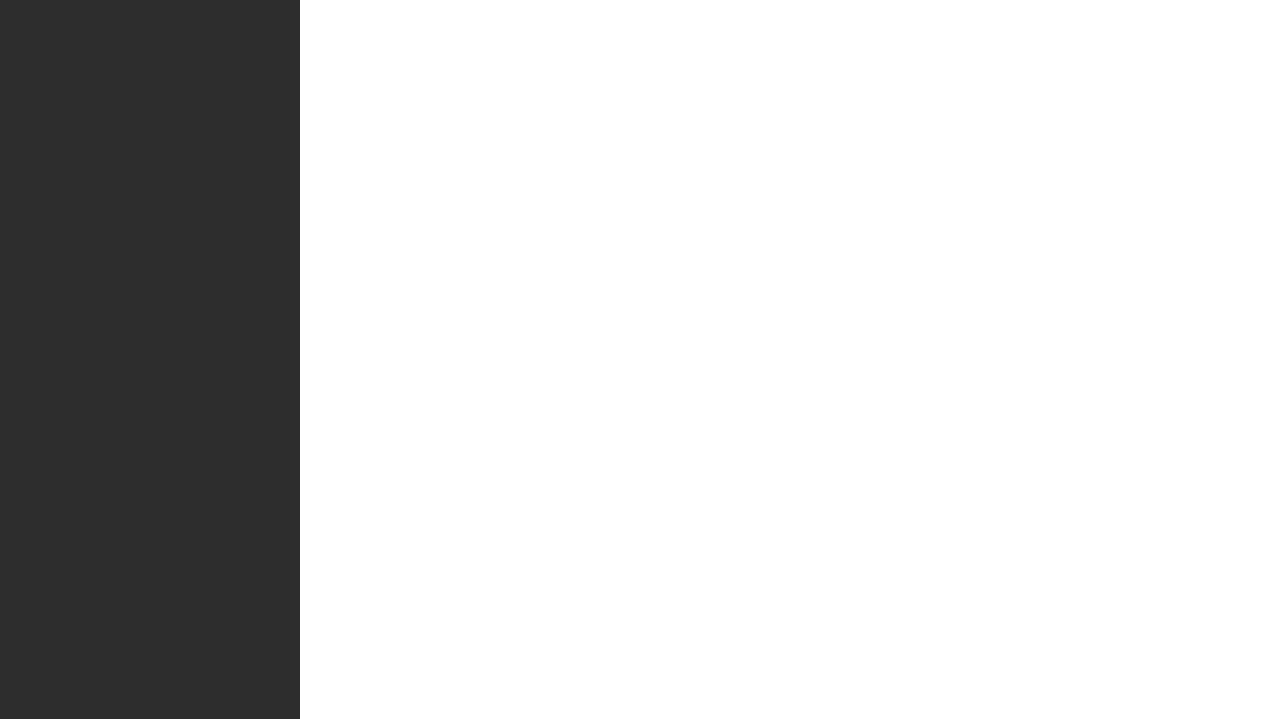
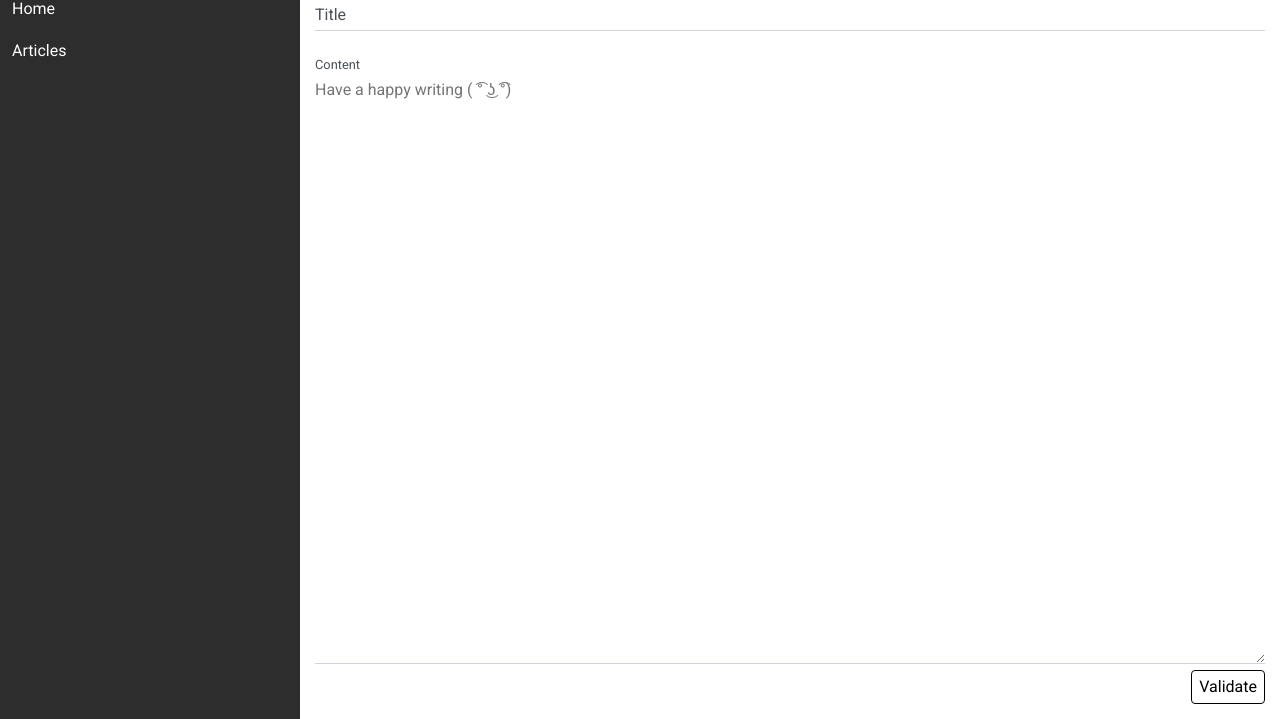
Before and after one commit to quantumsheep/harnomy, a React app in the folder client-admin/: page /articles/new in a window 1280 px wide. Before the commit this address had no page. Shown: the part 81-800 px from the top of the page. Built offline with nearby package versions, Linux system fonts and the light colour scheme.

Commit message:
Finish new article form

```diff
--- a/client-admin/src/components/App.js
+++ b/client-admin/src/components/App.js
@@ -5,6 +5,9 @@ import { BrowserRouter as Router, Route, Switch } from 'react-router-dom';
 import Home from './Home.js';
 import NotFound from './NotFound.js';
 import Articles from './Articles.js';
+import NewArticle from './NewArticle.js';
+
+import logo from '../logo-white.png';
 
 class App extends Component {
   render() {
@@ -12,6 +15,9 @@ class App extends Component {
       <Router>
         <div className="SubRouter">
           <Navigation>
+            <li>
+              <img className="logo" src={logo} alt="Logo"></img>
+            </li>
             <NavigationItem to="/" text="Home" />
             <NavigationItem to="/articles" text="Articles" />
           </Navigation>
@@ -21,6 +27,7 @@ class App extends Component {
               <Route path="/" exact component={Home} />
               <Route path="/home" exact component={Home} />
               <Route path="/articles" exact component={Articles} />
+              <Route path="/articles/new" exact component={NewArticle} />
               <Route component={NotFound} />
             </Switch>
           </main>
--- /dev/null
+++ b/client-admin/src/components/Input.js
@@ -0,0 +1,37 @@
+import React, { Component } from 'react';
+
+class Input extends Component {
+  state = {
+    active: false
+  }
+
+  constructor(props) {
+    super(props);
+
+    if (props.value) {
+      this.setState({ active: true });
+    }
+  }
+
+  onFocus = e => {
+    this.setState({ active: true });
+  }
+
+  onBlur = e => {
+    if (!e.target.value) {
+      this.setState({ active: false });
+    }
+  }
+
+  render() {
+    const { label, ...others } = this.props;
+    return (
+      <div className="form-group">
+        <input {...others} onFocus={this.onFocus} onBlur={this.onBlur} />
+        <label className={this.state.active ? 'active' : ''} htmlFor={this.props.id}>{label}</label>
+      </div>
+    );
+  }
+}
+
+export default Input;
--- /dev/null
+++ b/client-admin/src/components/NewArticle.js
@@ -0,0 +1,46 @@
+import React, { Component } from 'react';
+import { Link } from 'react-router-dom';
+import Input from './Input';
+import Textarea from './Textarea';
+
+class Articles extends Component {
+  state = {
+    articles: [],
+    title: "",
+    content: ""
+  }
+
+  handleChange = prop => event => {
+    this.setState({ [prop]: event.target.value });
+  }
+
+  goBackToArticleList = () => {
+      if (this.state.title && this.state.content) {
+
+      }
+  }
+
+  save = e => {
+      e.preventDefault();
+  }
+
+  render() {
+    return (
+      <div class="admin-form">
+        <div>
+          <h1 className="d-inline-block">New article</h1>
+          <Link to="/articles" className="btn float-right">Back to articles list</Link>
+        </div>
+        <form method="POST" onSubmit={this.save} >
+            <Input type="text" label="Title" name="title" id="title" value={this.state.title} onChange={this.handleChange('title')} />
+            <Textarea label="Content" name="content" id="content" value={this.state.content} onChange={this.handleChange('content')} placeholder="Have a happy writing ( ͡° ͜ʖ ͡°)" className="h-100" formGroupClass="h-100" />
+            <div className="text-right">
+              <button type="submit" className="btn">Validate</button>
+            </div>
+        </form>
+      </div >
+    );
+  }
+}
+
+export default Articles;
--- /dev/null
+++ b/client-admin/src/components/Textarea.js
@@ -0,0 +1,37 @@
+import React, { Component } from 'react';
+
+class Input extends Component {
+  state = {
+    active: false
+  }
+
+  constructor(props) {
+    super(props);
+
+    if (props.value) {
+      this.setState({ active: true });
+    }
+  }
+
+  onFocus = e => {
+    this.setState({ active: true });
+  }
+
+  onBlur = e => {
+    if (!e.target.value) {
+      this.setState({ active: false });
+    }
+  }
+
+  render() {
+    const { label, formGroupClass, ...others } = this.props;
+    return (
+      <div className={"form-group" + (this.state.active ? ' active ' : ' ') + formGroupClass}>
+        <label htmlFor={this.props.id}>{label}</label>
+        <textarea {...others} onFocus={this.onFocus} onBlur={this.onBlur}></textarea>
+      </div>
+    );
+  }
+}
+
+export default Input;
--- a/client-admin/src/index.css
+++ b/client-admin/src/index.css
@@ -25,6 +25,7 @@ body {
 .Navigation {
     height: 100%;
     min-width: 300px;
+    max-width: 300px;
     background-color: #2d2d2d;
 }
 
@@ -49,32 +50,24 @@ body {
     color: #fff;
 }
 
-main {
-    width: 100%;
-    padding: 15px;
-}
-
-.table {
-    width: 100%;
-}
-
-.btn {
-    display: inline-block;
-    color: #000;
-    padding: 7px;
-    border-color: #000;
-    border-style: solid;
-    border-width: 1px;
-    border-radius: 4px;
-    text-decoration: none;
-    transition: .3s;
-}
-
-.btn:hover {
-    opacity: 0.75;
-}
-
 .title-btn {
     display: flex;
     justify-content: space-between;
 }
+
+.admin-form {
+    display: flex;
+    flex-direction: column;
+    height: 100%;
+}
+
+.admin-form form {
+    display: flex;
+    flex-direction: column;
+    height: 100%;
+}
+
+.logo {
+    padding: 10px;
+    width: 200px;
+}
--- a/client-admin/src/index.js
+++ b/client-admin/src/index.js
@@ -6,6 +6,7 @@ import registerServiceWorker from './registerServiceWorker';
 import 'normalize.css';
 import './fixes.css';
 import './utils.css';
+import './theme.css';
 import './index.css';
 
 ReactDOM.render(<App />, document.getElementById('root'));
--- /dev/null
+++ b/client-admin/src/theme.css
@@ -0,0 +1,87 @@
+main {
+    width: 100%;
+    padding: 15px;
+}
+
+.table {
+    width: 100%;
+}
+
+.btn {
+    display: inline-block;
+    color: #000;
+    padding: 7px;
+    border-color: #000;
+    border-style: solid;
+    border-width: 1px;
+    border-radius: 4px;
+    text-decoration: none;
+    transition: .3s;
+    background-color: transparent;
+    cursor: pointer;
+    outline: 0;
+}
+
+.btn:hover {
+    opacity: 0.75;
+}
+
+.form-group {
+    position: relative;
+    margin-bottom: 1.5rem;
+}
+
+input, textarea {
+    color: #495057;
+    border: none;
+    border-bottom: solid 1px;
+    border-color: #ced4da;
+    cursor: text;
+    width: 100%;
+    padding: .3rem 0 .55rem 0;
+    display: block;
+    line-height: 1.5;
+    transition: border-color .15s ease-in-out,box-shadow .15s ease-in-out,-webkit-box-shadow .15s ease-in-out;
+}
+
+input:focus, textarea:focus {
+    box-shadow: 0 1px 0 0 #4285f4;
+    border-bottom: 1px solid #4285f4;
+    background: 0 0;
+}
+
+.form-group {
+    color: #495057;
+}
+
+input:focus + label, .form-group.active {
+    color: #4285f4;
+}
+
+input + label {
+    position: absolute;
+    top: .65rem;
+    left: 0;
+    transition: .2s;
+    line-height: 1.5;
+    color: #495057;
+    display: inline-block;
+    margin-bottom: .5rem;
+    cursor: text;
+    font-size: 1rem;
+}
+
+input + label.active {
+    transform: translateY(-140%);
+    font-size: .8rem;
+}
+
+label {
+    font-size: .8rem;
+    transition: .3s;
+}
+
+textarea {
+    resize: vertical;
+    height: auto;
+}
--- a/client-admin/src/utils.css
+++ b/client-admin/src/utils.css
@@ -13,3 +13,11 @@
 .d-inline-block {
     display: inline-block;
 }
+
+.d-flex {
+    display: flex;
+}
+
+.h-100 {
+    height: 100%;
+}
```
Also changed, not shown: client-admin/src/logo-black.png (added), client-admin/src/logo-white.png (added).
